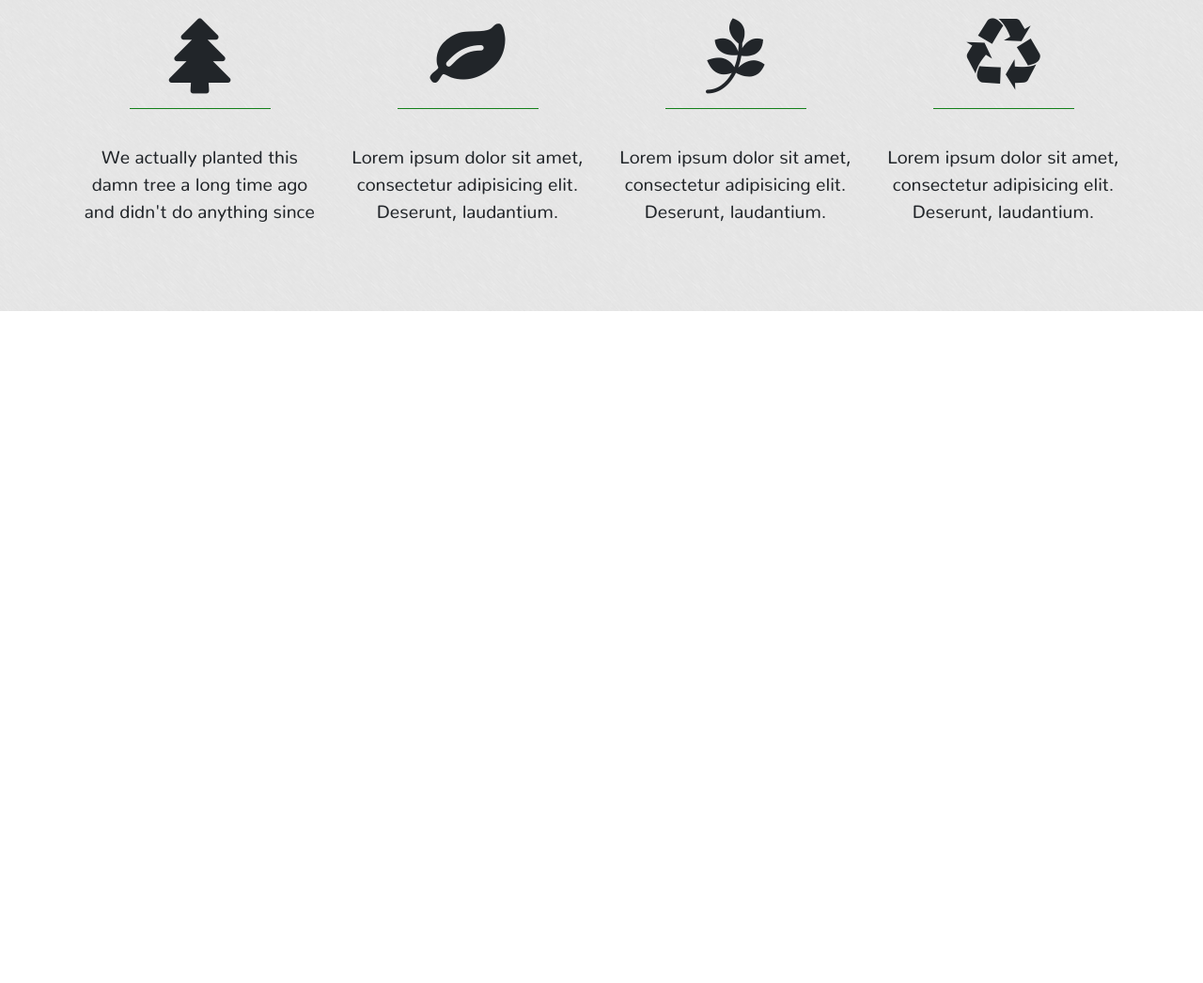
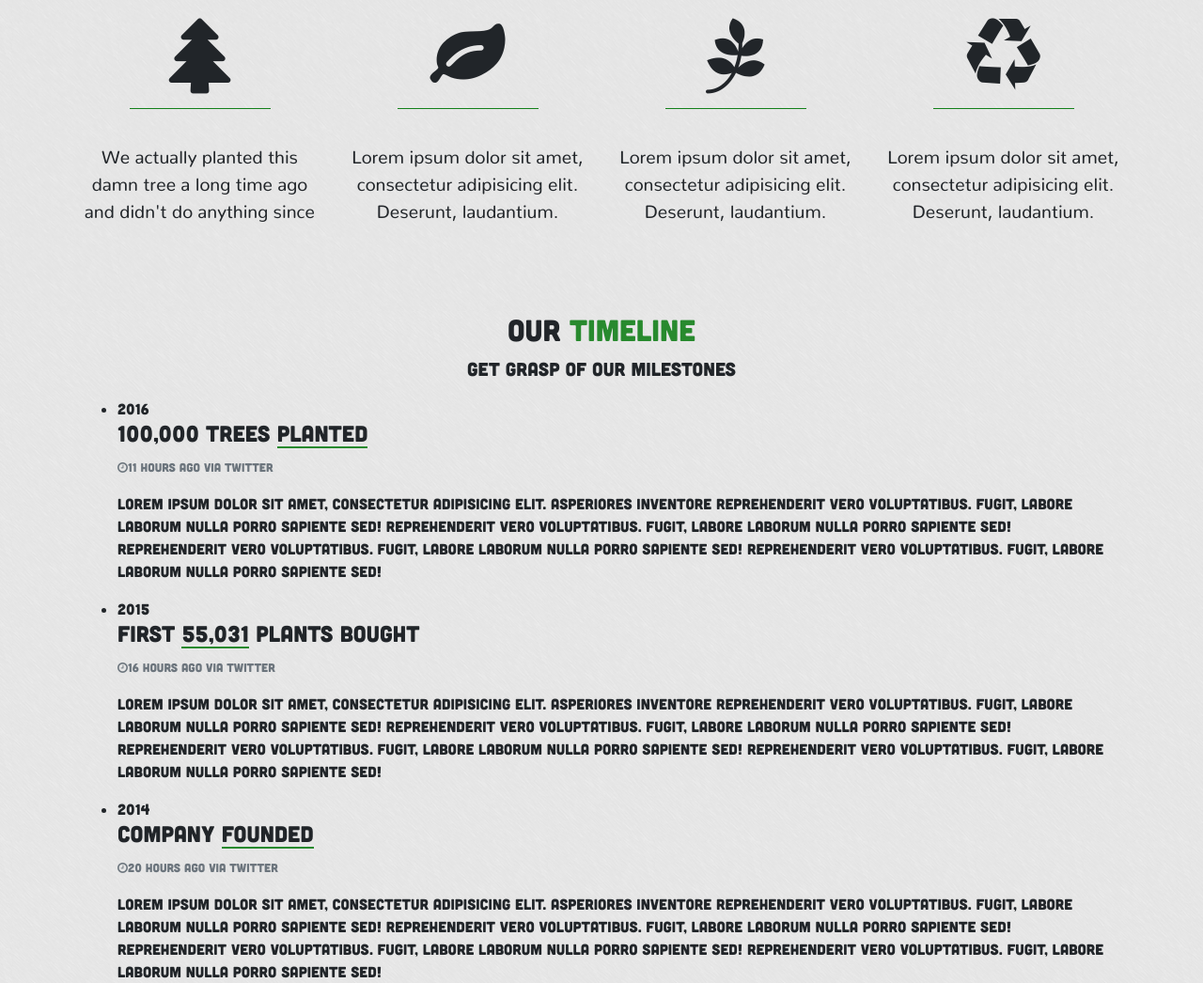
Before and after one commit to Vetalb8/trees, a website: page index.html in a window 1280 px wide. Shown: the part 1272-2318 px from the top of the page at 94% size. Before the commit the page ends 1603 px from the top, so only its background shows below. Drawn offline with nearby package versions, Linux system fonts and the light colour scheme.

Commit message:
added timeline section

```diff
--- a/css/style.css
+++ b/css/style.css
@@ -133,3 +133,8 @@ body {
 	width: 150px;
 	background-color: rgba(19,128,26,1);
 }
+
+.heading,
+.under-heading {
+	text-align: center;
+}
--- a/index.html
+++ b/index.html
@@ -74,7 +74,7 @@
 	<section id="features">
 		<div class="section-features">
 			<div class="container">
-				<h2>What <span class="bold-green">we</span> do?</h2>
+				<h2 class="heading">What <span class="bold-green">we</span> do?</h2>
 				<p class="lead under-heading">Take a look what we do as a company</p>
 
 				<div class="row">
@@ -103,6 +103,74 @@
 		</div>
 	</section>
 
+	<section class="why-us" id="timeline">
+		<div class="section-timeline">
+			<div class="container">
+				<h2 class="heading">Our <span class="bold-green">timeline</span></h2>
+				<p class="lead under-heading">Get grasp of our milestones</p>
+				<ul class="timeline">
+					<li>
+						<div class="timeline-badge">2016</div>
+						<div class="timeline-panel">
+							<div class="timeline-heading">
+								<h4 class="timeline-title">100,000 trees <span class="green-underline">planted</span></h4>
+								<p>
+									<small class="text-muted"><i class="fa fa-clock-o"></i>11 hours ago via Twitter</small>
+								</p>
+							</div>
+							<div class="timeline-body">
+								<p>Lorem ipsum dolor sit amet, consectetur adipisicing elit. Asperiores inventore
+									reprehenderit vero voluptatibus. Fugit, labore laborum nulla porro sapiente sed!
+									reprehenderit vero voluptatibus. Fugit, labore laborum nulla porro sapiente sed!
+									reprehenderit vero voluptatibus. Fugit, labore laborum nulla porro sapiente sed!
+									reprehenderit vero voluptatibus. Fugit, labore laborum nulla porro sapiente sed!
+								</p>
+							</div>
+						</div>
+					</li>
+					<li class="timeline-inverted">
+						<div class="timeline-badge">2015</div>
+						<div class="timeline-panel">
+							<div class="timeline-heading">
+								<h4 class="timeline-title">First <span class="green-underline">55,031</span> plants bought</h4>
+								<p>
+									<small class="text-muted"><i class="fa fa-clock-o"></i>16 hours ago via Twitter</small>
+								</p>
+							</div>
+							<div class="timeline-body">
+								<p>Lorem ipsum dolor sit amet, consectetur adipisicing elit. Asperiores inventore
+									reprehenderit vero voluptatibus. Fugit, labore laborum nulla porro sapiente sed!
+									reprehenderit vero voluptatibus. Fugit, labore laborum nulla porro sapiente sed!
+									reprehenderit vero voluptatibus. Fugit, labore laborum nulla porro sapiente sed!
+									reprehenderit vero voluptatibus. Fugit, labore laborum nulla porro sapiente sed!
+								</p>
+							</div>
+						</div>
+					</li>
+					<li>
+						<div class="timeline-badge">2014</div>
+						<div class="timeline-panel">
+							<div class="timeline-heading">
+								<h4 class="timeline-title">Company <span class="green-underline">founded</span></h4>
+								<p>
+									<small class="text-muted"><i class="fa fa-clock-o"></i>20 hours ago via Twitter</small>
+								</p>
+							</div>
+							<div class="timeline-body">
+								<p>Lorem ipsum dolor sit amet, consectetur adipisicing elit. Asperiores inventore
+									reprehenderit vero voluptatibus. Fugit, labore laborum nulla porro sapiente sed!
+									reprehenderit vero voluptatibus. Fugit, labore laborum nulla porro sapiente sed!
+									reprehenderit vero voluptatibus. Fugit, labore laborum nulla porro sapiente sed!
+									reprehenderit vero voluptatibus. Fugit, labore laborum nulla porro sapiente sed!
+								</p>
+							</div>
+						</div>
+					</li>
+				</ul>
+			</div>
+		</div>
+	</section>
+
 	<!-- jQuery first, then Tether, then Bootstrap JS. -->
 	<script src="bower_components/jquery/dist/jquery.min.js"></script>
 	<script src="bower_components/tether/dist/js/tether.min.js"></script>
```
